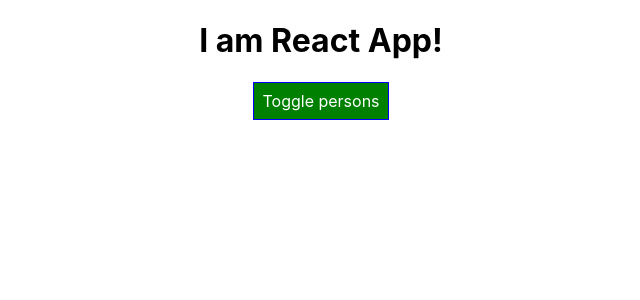
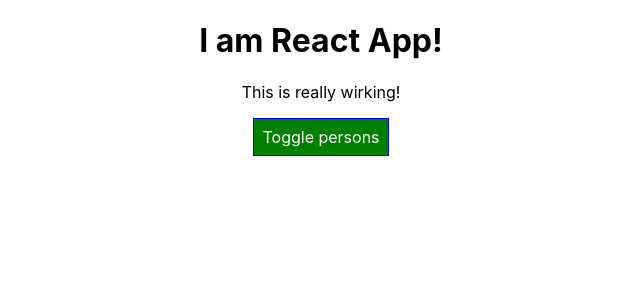
Before and after one commit to annrogal/react-course, a React (Create React App) app in the folder react-complete-guide/: page / in a window 1280 px wide. Shown: the top 300 px of the page, without its empty margins (319-959 px from the left). Built offline with nearby package versions, Linux system fonts and the light colour scheme.

Commit message:
Using Radium in styles

```diff
--- a/react-complete-guide/package.json
+++ b/react-complete-guide/package.json
@@ -3,6 +3,7 @@
   "version": "0.1.0",
   "private": true,
   "dependencies": {
+    "radium": "^0.25.0",
     "react": "^16.5.2",
     "react-dom": "^16.5.2",
     "react-scripts": "2.0.4"
--- a/react-complete-guide/src/App.css
+++ b/react-complete-guide/src/App.css
@@ -1,3 +1,11 @@
 .App {
   text-align: center;
 }
+
+.red {
+  color: red;
+}
+
+.bold {
+  font-weight: bold;
+}
--- a/react-complete-guide/src/App.js
+++ b/react-complete-guide/src/App.js
@@ -1,6 +1,9 @@
 import React, { Component } from 'react';
 import './App.css';
-import Person from './Person/Person'
+import Radium from 'radium'; // https://github.com/FormidableLabs/radium
+import Person from './Person/Person';
+
+
 
 class App extends Component {
   state = {
@@ -54,7 +57,11 @@
       font: 'inherit',
       border: '1px solid blue',
       padding: '8px',
-      cursor: 'pointer'
+      cursor: 'pointer',
+      ':hover': {
+        backgroundColor: 'lightgreen',
+        color: 'blask'    //sposób wykorzystania Radium
+      }
     };
 
     let persons = null;
@@ -75,11 +82,25 @@
       );
 
       style.backgroundColor = 'red';
+
+      style[':hover'] = {
+        backgroundColor: 'salmon',
+        color: 'blask'
+      }
+    }
+
+    const classes = [];
+    if (this.state.persons.length <= 2) {
+      classes.push('red'); // classes = ['red']
+    }
+    if( this.state.persons.length <= 1) {
+      classes.push('bold'); // classes = ['red', 'bold']
     }
 
      return (
        <div className="App">
          <h1>I am React App!</h1>
+          <p className={classes.join(' ')}>This is really wirking!</p>
          <button
           style={style}
           onClick={ this.togglePersonsHandler }>Toggle persons</button>
@@ -90,4 +111,4 @@
   }
 }
 
-export default App;
+export default Radium(App);
```
Also changed, not shown: react-complete-guide/src/Person/Person.js (+4 -3 lines), 1 other file (tests, documents, lock files or other folders).
